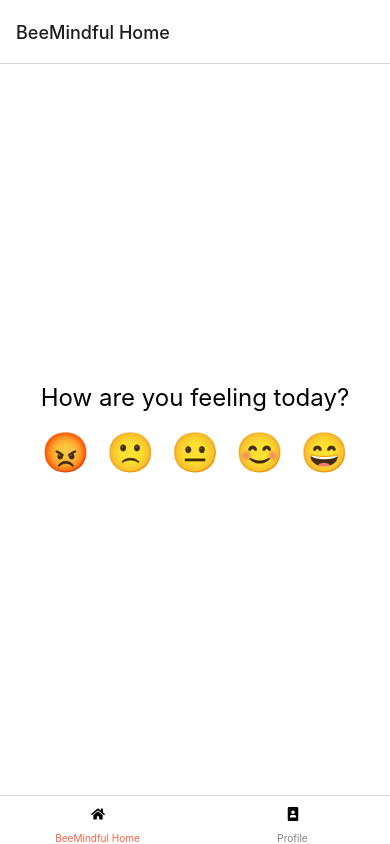
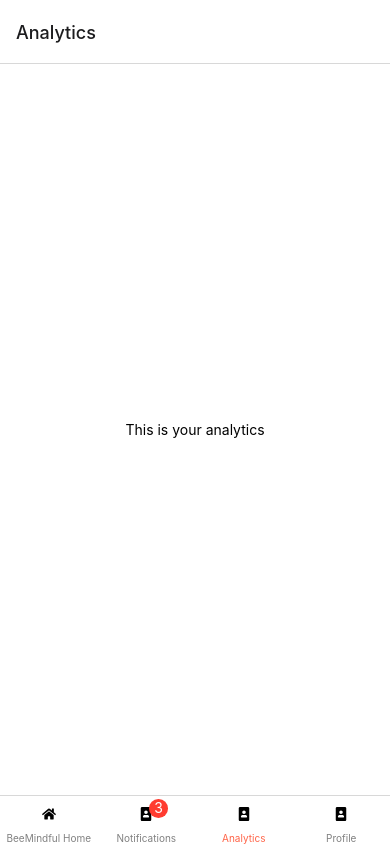
Before and after one commit to laurapham1/BeeMindful, a React Native app: screen /Analytics in a window 390 px wide. Built offline with nearby package versions, Linux system fonts and the light colour scheme.

Commit message:
add more pages/views

```diff
--- a/App.js
+++ b/App.js
@@ -5,6 +5,8 @@ import {NavigationContainer} from '@react-navigation/native';
 import { createBottomTabNavigator } from '@react-navigation/bottom-tabs';
 import HomeScreen from './views/HomeScreen';
 import ProfileScreen from './views/ProfileScreen';
+import NotificationScreen from './views/NotificationScreen';
+import AnalyticScreen from './views/AnalyticScreen';
 import {FaPortrait, FaHome} from 'react-icons/fa'
 
 // const Stack = createNativeStackNavigator();
@@ -29,6 +31,20 @@ export default function App() {
           ), ...tabOptions}}
 
         />
+          <Tab.Screen name="Notifications" component={NotificationScreen} options={{
+            tabBarIcon: () => (
+              <FaPortrait />
+            ),
+            tabBarBadge: 3,
+            ...tabOptions
+          }}/>
+        <Tab.Screen name="Analytics" component={AnalyticScreen} options={{
+          // tabBarLabel: 'Profile',
+          tabBarIcon: () => (
+            <FaPortrait />
+          ),
+          ...tabOptions
+        }}/>
         <Tab.Screen name="Profile" component={ProfileScreen} options={{
           // tabBarLabel: 'Profile',
           tabBarIcon: () => (
--- /dev/null
+++ b/views/AnalyticScreen.js
@@ -0,0 +1,21 @@
+import { StyleSheet, Text, View, Button } from 'react-native';
+
+export default function AnalyticScreen({navigation}) {
+  return (
+    <View style={styles.container}>
+        <Text>This is your analytics</Text>
+    </View>
+  );
+}
+
+const styles = StyleSheet.create({
+  container: {
+    flex: 1,
+    backgroundColor: '#fff',
+    alignItems: 'center',
+    justifyContent: 'center',
+  },
+  emotionsContainer: {
+    flexDirection: 'row',
+  }
+})
--- a/views/HomeScreen.js
+++ b/views/HomeScreen.js
@@ -39,10 +39,10 @@ export default function HomeScreen({navigation}) {
 const styles = StyleSheet.create({
   container: {
     flex: 1,
-    backgroundColor: '#fff',
+    backgroundColor: '#f4d06f',
     alignItems: 'center',
     justifyContent: 'center',
-    gap: '16px'
+    gap: '24px'
   },
   heading: {
     fontSize: '24px'
--- /dev/null
+++ b/views/NotificationScreen.js
@@ -0,0 +1,21 @@
+import { StyleSheet, Text, View, Button } from 'react-native';
+
+export default function NotificationScreen({navigation}) {
+  return (
+    <View style={styles.container}>
+        <Text>This is your notifications</Text>
+    </View>
+  );
+}
+
+const styles = StyleSheet.create({
+  container: {
+    flex: 1,
+    backgroundColor: '#fff',
+    alignItems: 'center',
+    justifyContent: 'center',
+  },
+  emotionsContainer: {
+    flexDirection: 'row',
+  }
+})
```
